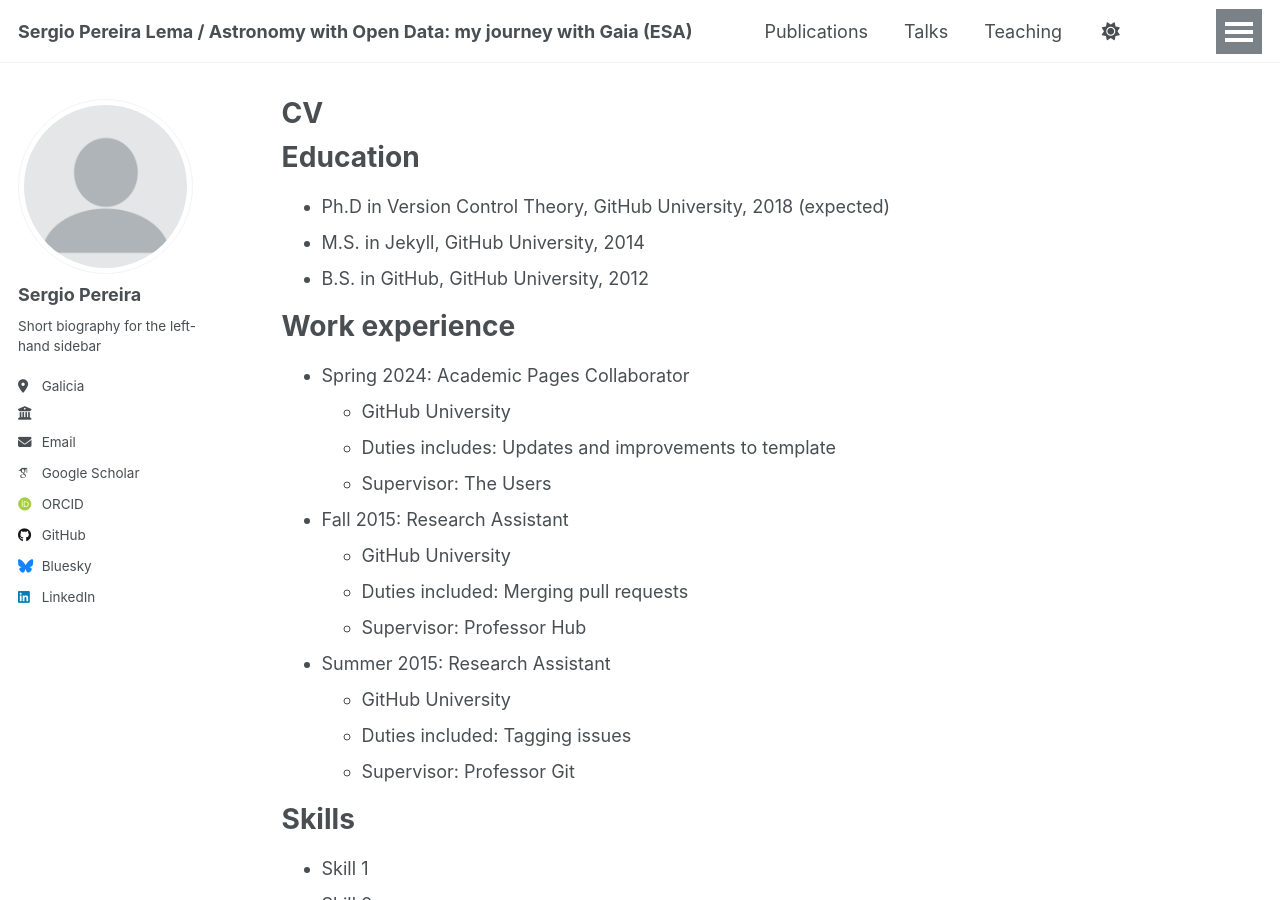
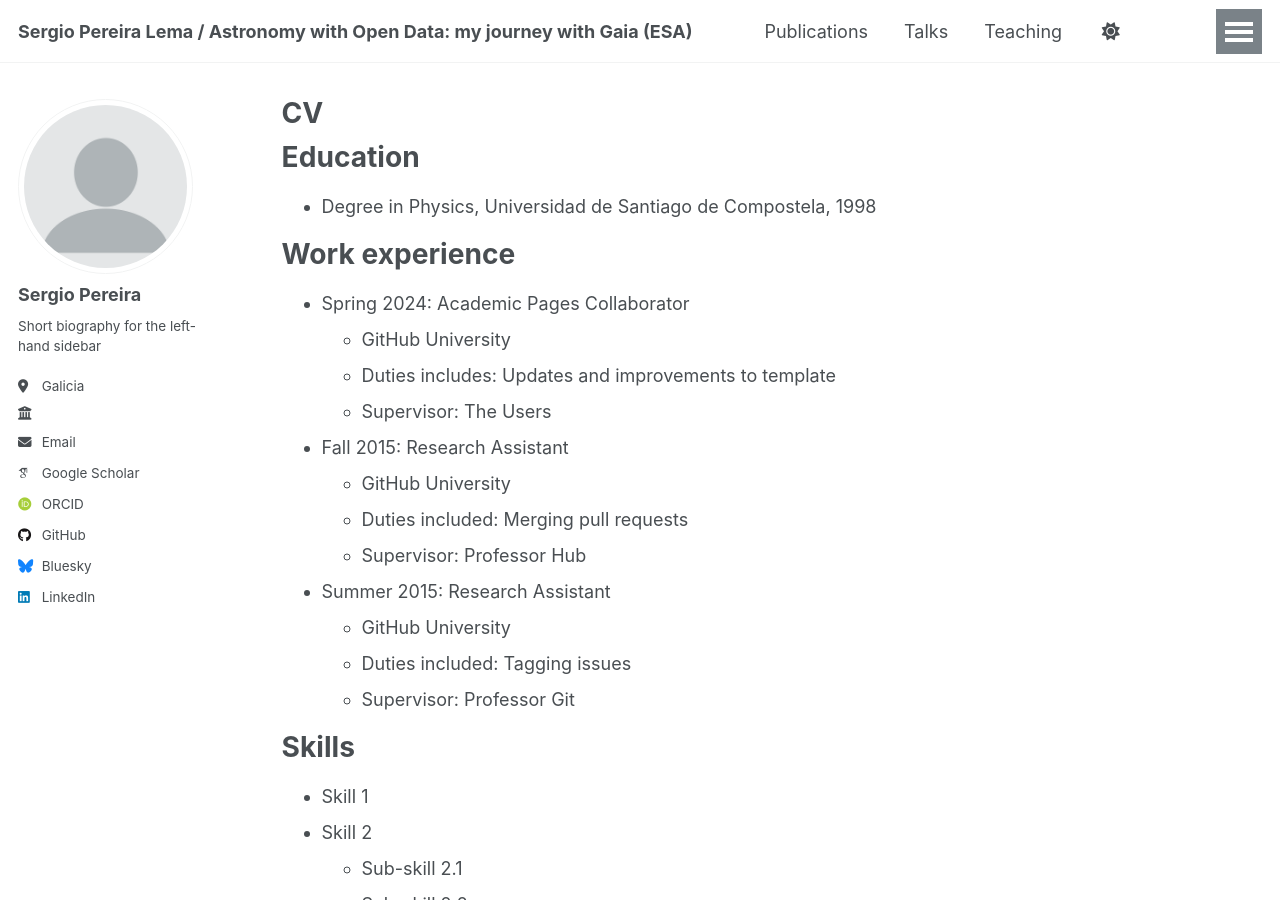
Before and after one commit to SergioPereiraLema/sergiopereiralema.github.io, a Jekyll site: the page built from _pages/cv.md, in a window 1280 px wide and 900 px high. Built offline with Jekyll 4.4.1, drawn with Linux system fonts in a browser that asks for light colours; some web fonts are replaced; a script that is not in the unit is left out.

Commit message:
Update cv.md

```diff
--- a/_pages/cv.md
+++ b/_pages/cv.md
@@ -11,9 +11,7 @@ redirect_from:
 
 Education
 ======
-* Ph.D in Version Control Theory, GitHub University, 2018 (expected)
-* M.S. in Jekyll, GitHub University, 2014
-* B.S. in GitHub, GitHub University, 2012
+* Degree in Physics, Universidad de Santiago de Compostela, 1998
 
 Work experience
 ======
```
